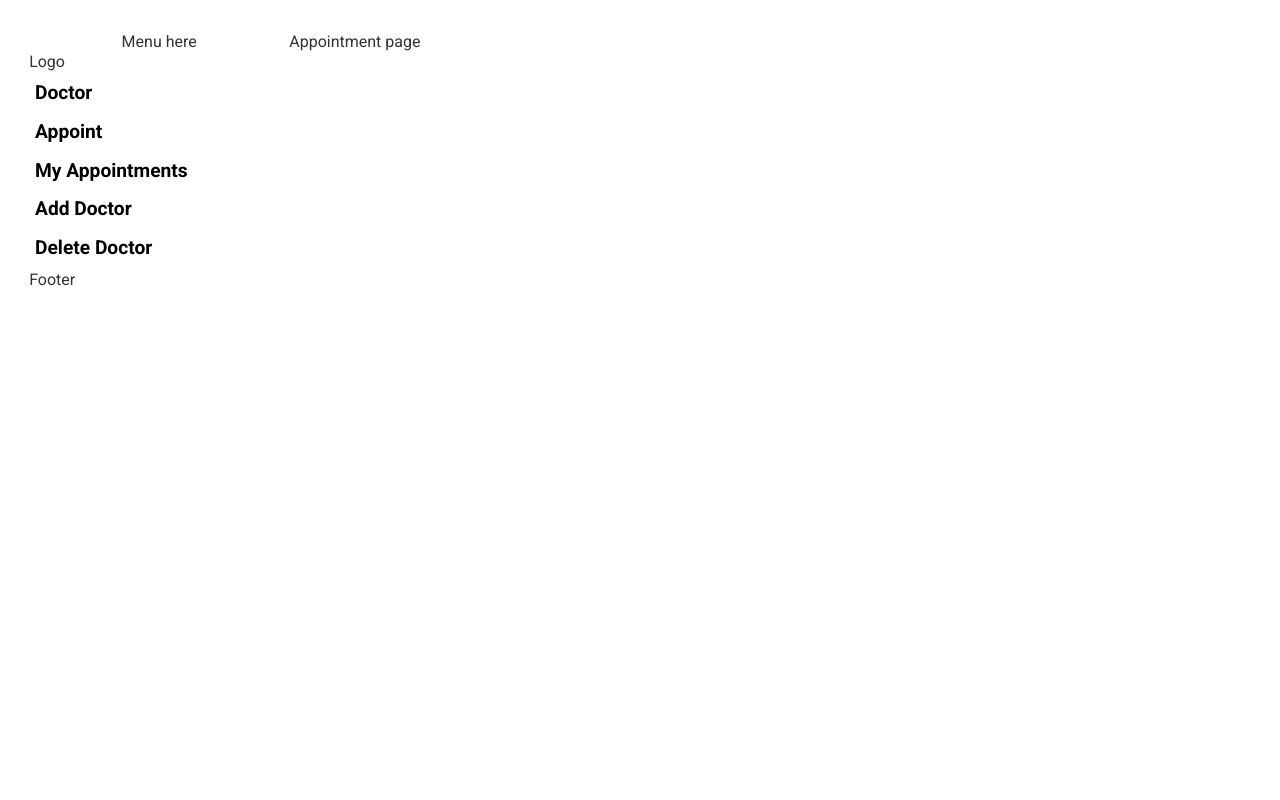
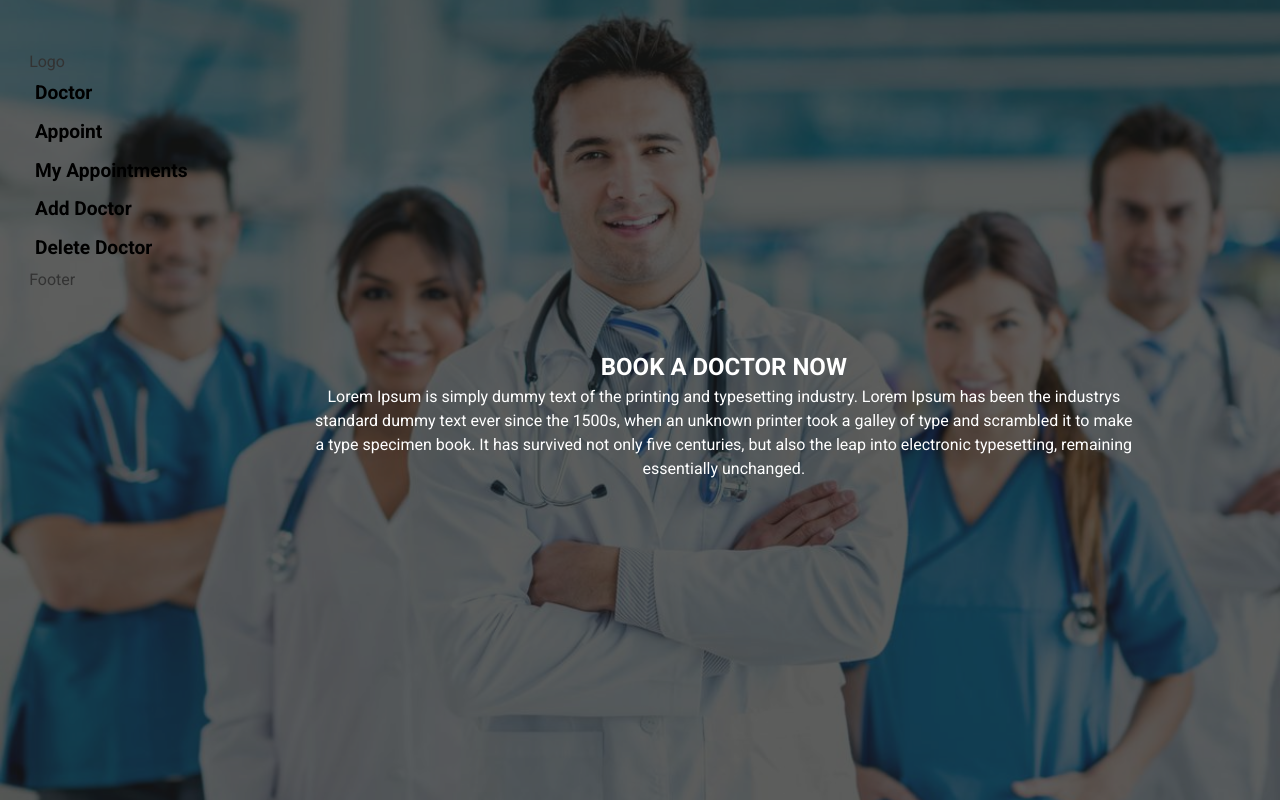
Before and after one commit to sumon766/doctor-appointment, a React (Create React App) app: page /appointment in a window 1280 px wide. Built offline with nearby package versions, Linux system fonts and the light colour scheme.

Commit message:
Appointment form incomplete

```diff
--- a/src/Layout/RootLayout.js
+++ b/src/Layout/RootLayout.js
@@ -5,8 +5,10 @@ import Footer from "../components/Footer";
 import Navbar from "../components/navbar/Navbar";
 
 function RootLayout() {
+  const isAppointmentPage = window.location.pathname === "/appointment";
+
   return (
-    <div className="full-container">
+    <div className={isAppointmentPage ? "full-container appointment-page" : "full-container"}>
       <div className="navbar-container">
         <Header />
         <Navbar />
--- a/src/components/pages/Appointment.css
+++ b/src/components/pages/Appointment.css
@@ -0,0 +1,39 @@
+/* Set background image */
+.appointment-page {
+    margin: 0;
+    padding: 0;
+    background-image: url('../../background.jpg');
+    background-size: cover;
+    background-position: center;
+    height: 100vh;
+    display: flex;
+    align-items: center;
+    position: relative;
+    z-index: 1;
+}
+
+.appointment {
+    width: 100%;
+    display: flex;
+    justify-content: center;
+    align-items: center;
+}
+
+.foreground-color {
+    background: rgba(25, 26, 25, 0.7);
+    position: absolute;
+    top: 0;
+    left: 0;
+    width: 100%;
+    height: 100%;
+    /* opacity: 0.2; */
+    z-index: -1;
+}
+
+.appointment-content {
+    position: relative;
+    z-index: 1;
+    text-align: center;
+    padding: 20px;
+    color: white;
+}
--- a/src/components/pages/Appointment.js
+++ b/src/components/pages/Appointment.js
@@ -5,9 +5,22 @@ import "./Appointment.css";
 function Appointment() {
   return (
     <div className={`${s["main-page"]} row`}>
-      <div className={s["side-menu"]}>Menu here</div>
+      <div className={s["side-menu"]} />
       <div className={s["main-content"]}>
-        <div>Appointment page</div>
+        <div className="appointment">
+          <div className="foreground-color" />
+          <div className="appointment-content">
+            <h2>BOOK A DOCTOR NOW</h2>
+            <p>
+              Lorem Ipsum is simply dummy text of the printing and typesetting industry.
+              Lorem Ipsum has been the industrys standard dummy text ever since the 1500s,
+              when an unknown printer took a galley of type and scrambled it to make a type
+              specimen book. It has survived not only five centuries,
+              but also the leap into electronic typesetting,
+              remaining essentially unchanged.
+            </p>
+          </div>
+        </div>
       </div>
     </div>
   );
```
Also changed, not shown: src/background.jpg (added).
